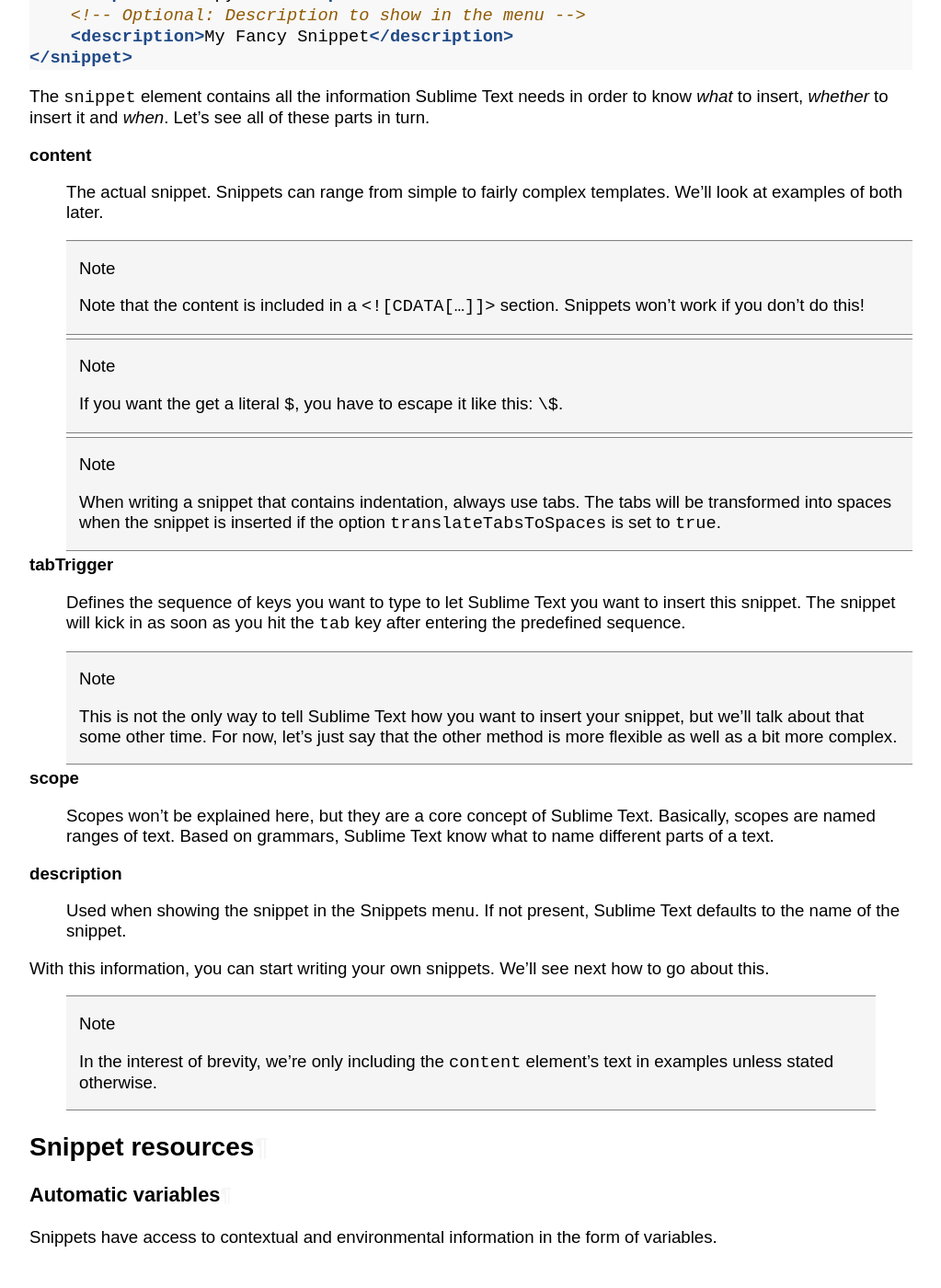
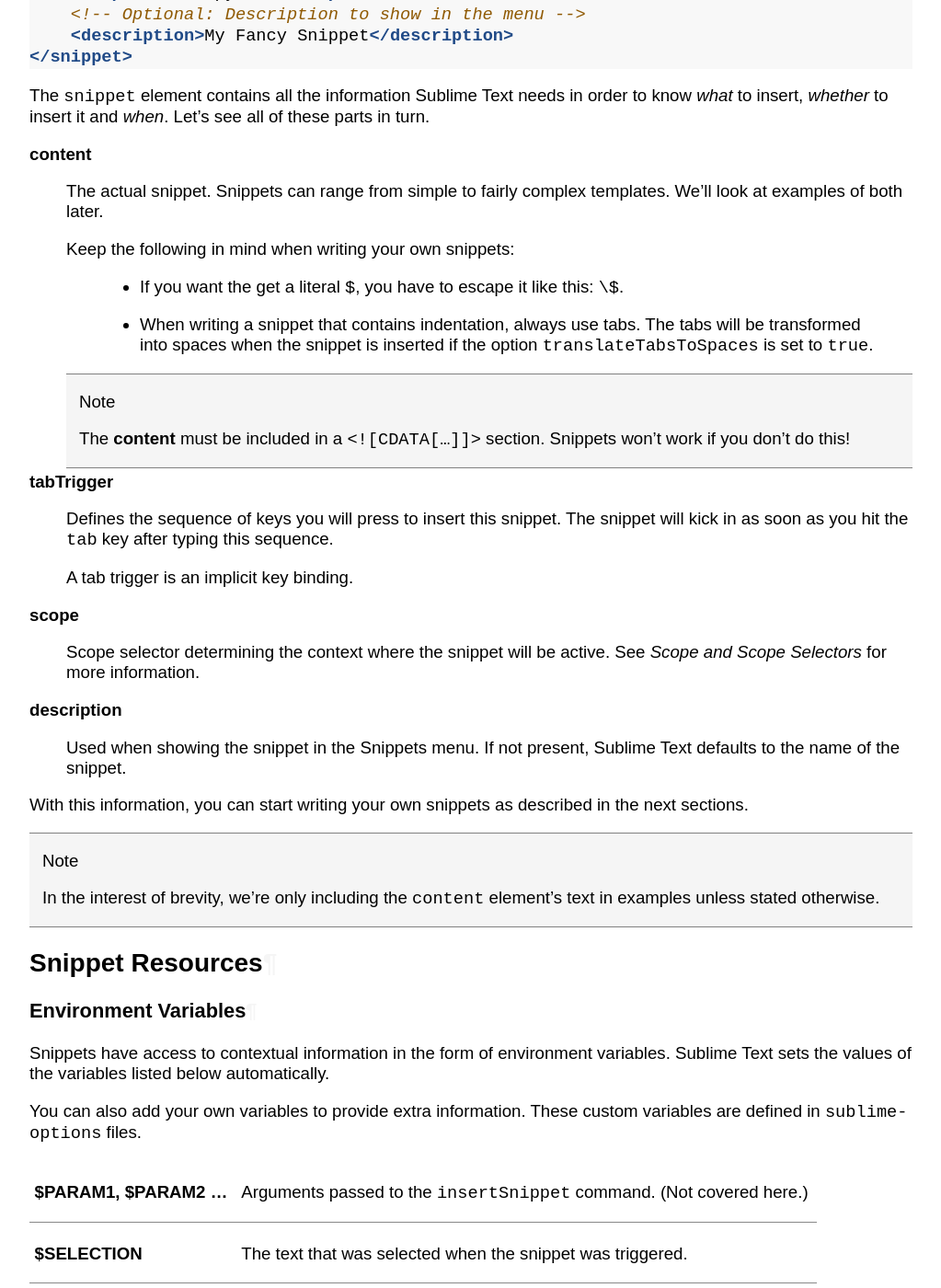
Before and after one commit to guillermooo/sublime-undocs, a Sphinx documentation site: the page built from source/extensibility/snippets.rst, in a window 1280 px wide and 1400 px high, scrolled down 590 px. Shown: the whole window at 92% size, without its empty margins (128-1151 px from the left). Built offline with Sphinx 7.4.7, drawn with Linux system fonts in a browser that asks for light colours; some of the changed text lies outside the part shown.

Commit message:
Revised copy.

```diff
--- a/source/extensibility/snippets.rst
+++ b/source/extensibility/snippets.rst
@@ -6,19 +6,19 @@
 tedious typing. Snippets are smart templates that will insert text for you and
 adapt it to their context.
 
-To create a new snippet, select ``Tools > New Snippet``. Sublime Text will
+To create a new snippet, select **Tools | New Snippet**. Sublime Text will
 present you with an skeleton for a new snippet.
 
 Snippets can be stored under any package's folder, but to keep it simple while
 you're learning, you can save them to your ``Packages\User`` folder. For now,
 think of packages as folders. That's what they are, after all.
 
-Snippets file format
+Snippets File Format
 ********************
 
 Snippets typically live in a Sublime Text package. They are simplified XML files
 with the extension ``sublime-snippet``. For instance, you could have a
-`greeting.sublime-snippet` inside an `Email` package.
+``greeting.sublime-snippet`` inside an ``Email`` package.
 
 The structure of a typical snippet is as follows (including the default hints
 Sublime Text inserts for your convenience):
@@ -43,64 +43,70 @@
     The actual snippet. Snippets can range from simple to fairly complex
     templates. We'll look at examples of both later.
 
+    Keep the following in mind when writing your own snippets:
+
+        - If you want the get a literal ``$``, you have to escape it like this: ``\$``.
+
+        - When writing a snippet that contains indentation, always use tabs. The
+          tabs will be transformed into spaces when the snippet is inserted if the
+          option ``translateTabsToSpaces`` is set to ``true``.
+
     .. note::
-        Note that the content is included in a ``<![CDATA[…]]>`` section.
+        The **content** must be included in a ``<![CDATA[…]]>`` section.
         Snippets won't work if you don't do this!
 
+**tabTrigger**
+    Defines the sequence of keys you will press to insert this snippet. The
+    snippet will kick in as soon as you hit the ``tab`` key after typing this
+    sequence.
+
+    A tab trigger is an implicit key binding.
+
+.. XXX Link to commands
     .. note::
-        If you want the get a literal ``$``, you have to escape it like this: ``\$``.
-
-    .. note::
-        When writing a snippet that contains indentation, always use tabs. The
-        tabs will be transformed into spaces when the snippet is inserted if the
-        option ``translateTabsToSpaces`` is set to ``true``.
-
-**tabTrigger**
-    Defines the sequence of keys you want to type to let Sublime Text you want
-    to insert this snippet. The snippet will kick in as soon as you hit the
-    ``tab`` key after entering the predefined sequence.
-
-    .. note::
-        This is not the only way to tell Sublime Text how you want to insert your
-        snippet, but we'll talk about that some other time. For now, let's just
-        say that the other method is more flexible as well as a bit more complex.
+        There are other ways to cause Sublime Text to insert snippets via
+        commands.
 
 **scope**
-    Scopes won't be explained here, but they are a core concept of Sublime Text.
-    Basically, scopes are named ranges of text. Based on grammars, Sublime Text
-    know what to name different parts of a text.
+    Scope selector determining the context where the snippet will be active.
+    See `Scope and Scope Selectors` for more information.
+
+.. XXX Link to section mentioned.
 
 **description**
     Used when showing the snippet in the Snippets menu. If not present, Sublime Text
     defaults to the name of the snippet.
 
-With this information, you can start writing your own snippets. We'll see next
-how to go about this.
+With this information, you can start writing your own snippets as described in
+the next sections.
 
-    .. note::
-        In the interest of brevity, we're only including the ``content``
-        element's text in examples unless stated otherwise.
+.. note::
+    In the interest of brevity, we're only including the ``content``
+    element's text in examples unless stated otherwise.
 
-Snippet resources
+Snippet Resources
 *****************
 
-Automatic variables
--------------------
+Environment Variables
+---------------------
 
-Snippets have access to contextual and environmental information in the form
-of variables.
+Snippets have access to contextual information in the form of environment variables.
+Sublime Text sets the values of the variables listed below automatically.
+
+You can also add your own variables to provide extra information. These custom
+variables are defined in ``sublime-options`` files.
 
 ======================    ====================================================================================
 **$PARAM1, $PARAM2 …**      Arguments passed to the ``insertSnippet`` command. (Not covered here.)
 **$SELECTION**             The text that was selected when the snippet was triggered.
 **$TM_CURRENT_LINE**       Content of the line the cursor was in when the snippet was triggered.
 **$TM_CURRENT_WORD**       Current word under the cursor when the snippet was triggered.
-**$TM_FILENAME**           Filne name of the file being edited including extension.
+**$TM_FILENAME**           File name of the file being edited including extension.
 **$TM_FILEPATH**           File path to the file being edited.
-**$TM_FULLNAME**           User's User name.
+**$TM_FULLNAME**           User's user name.
 **$TM_LINE_INDEX**         Column the snippet is being inserted at, 0 based.
 **$TM_LINE_NUMBER**        Row the snippet is being inserted at, 1 based.
-**$TM_SELECTED_TEXT**      An alias for **SELECTION**.
+**$TM_SELECTED_TEXT**      An alias for **$SELECTION**.
 **$TM_SOFT_TABS**          ``YES`` if ``translateTabsToSpaces`` is true, otherwise ``NO``.
 **$TM_TAB_SIZE**           Spaces per-tab (controlled by the ``tabSize`` option).
 ======================    ====================================================================================
@@ -136,20 +142,20 @@
     Second Name: $2
     Address: $3
 
-In the example above, the cursor will jump to ``1$`` if you press ``tab`` once.
-If you press ``tab`` a second time, it will advance to ``$2``, etc. You can also
-move backwards in the series with ``shift+tab``. If you press ``tab`` after the
-highest tab stop, by default Sublime Text will place the cursor at the end of the
-snippet so that you can resume normal editing.
+In the example above, the cursor will jump to ``$1`` if you press ``TAB`` once.
+If you press ``TAB`` a second time, it will advance to ``$2``, etc. You can also
+move backwards in the series with ``SHIFT + TAB``. If you press ``TAB`` after the
+highest tab stop, Sublime Text will place the cursor at the end of the snippet's
+content so that you can resume normal editing.
 
+If you want to control where the exit point should be, use the ``$0`` mark.
 
-    .. note::
-        If you want to control where the exit point should be, use the ``$0`` mark.
+You can break out of the field cycle any time by pressing ``ESC``.
 
-Mirrored tab stops
-------------------
+Mirrored Fields
+---------------
 
-Identical tab stop marks mirror each other: when you edit the first one, the rest
+Identical field markers mirror each other: when you edit the first one, the rest
 will be populated with the same value in real time.
 
 ::
@@ -161,13 +167,12 @@
 
 In this example, "User name" will be filled out with the same value as "First Name".
 
-Place holders
+Place Holders
 -------------
 
-By expanding the tab stop syntax a little bit, you can define default values for
-every tab stop. If there's a general case for your template and you will only
-need to customize it occasionally, it makes sense to use place holders for the
-most likely text you will need.
+By expanding the field syntax a little bit, you can define default values for
+a field. Place holders are useful when there's a general case for your snippet
+but you still want to keep its customization convenient.
 
 ::
 
@@ -176,7 +181,7 @@
     Address: ${3:Main Street 1234}
     User name: $1
 
-Of course, you can use variables as place holders too:
+Variables can be used as place holders:
 
 ::
 
@@ -231,7 +236,7 @@
           Original: ${1:Hey, Joe!}
     Transformation: ${1/./=/g}
 
-    # Output
+    # Output:
 
           Original: Hey, Joe!
     Transformation: =========
```
Also changed, not shown: other parts of source/extensibility/snippets.rst (+6 -6 lines).
